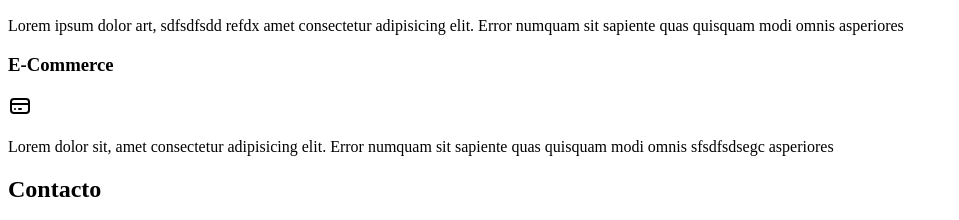
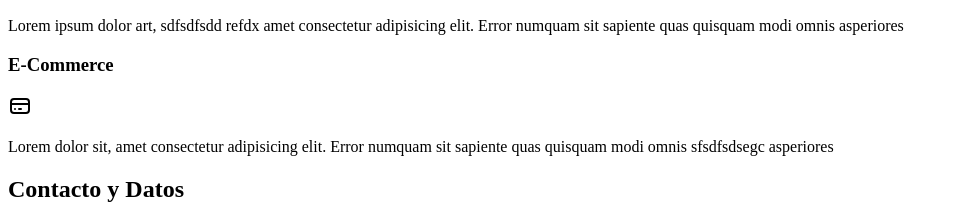
Before and after one commit to LuisMtzC13/PaginaWebProyecto1, a plain HTML site: page index.html in a window 1280 px wide. Shown: the part 572-792 px from the top of the page, without its empty margins (0-959 px from the left). Drawn offline with Linux system fonts and the light colour scheme.

Commit message:
Se modifico especificacion (Contacto y Datos)

```diff
--- a/index.html
+++ b/index.html
@@ -57,7 +57,7 @@
 
 
     <section>
-        <h2>Contacto</h2>
+        <h2>Contacto y Datos</h2>
         <form>
             <fieldset>
                 <legend>Contáctanos llenando todos los campos que aparecen a continuación:</legend>
```
